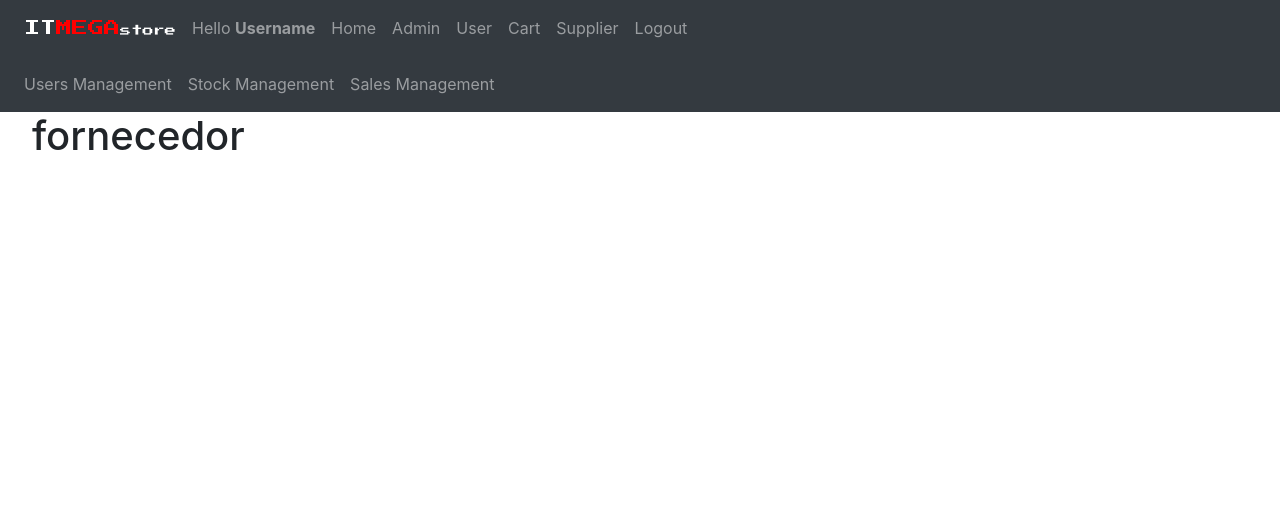
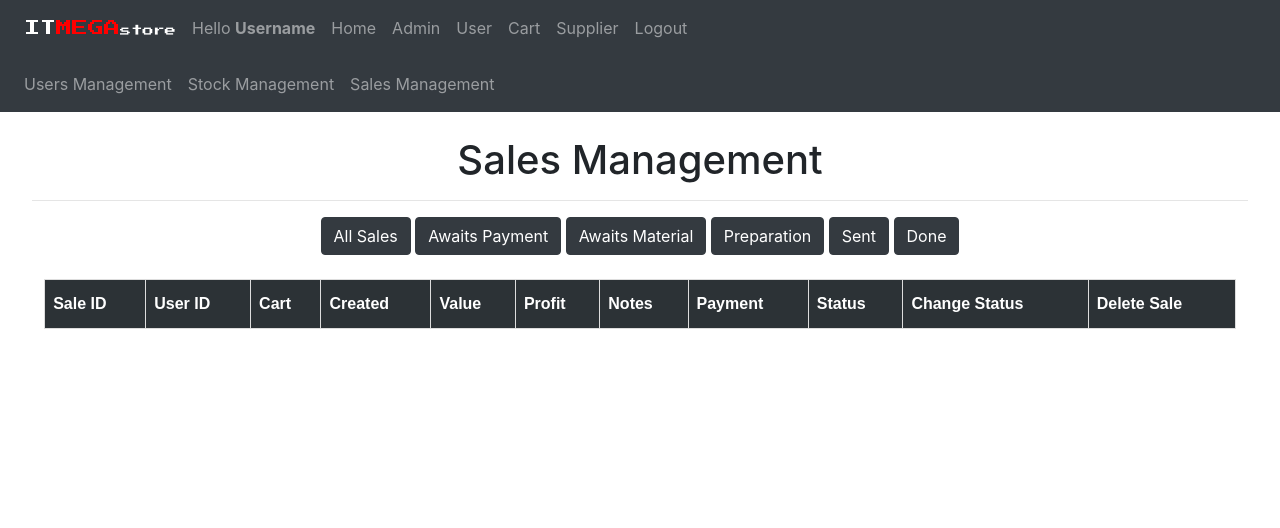
Before and after one commit to DiogoLeiteF/flask_training, a Flask app: page /supplier in a window 1280 px wide. Shown: the top 528 px of the page. Run offline with Flask 2, Linux system fonts and the light colour scheme; a user stored in the database is signed in; lists and menus that the app fills with data are empty; some libraries are stand-ins or nearby versions.

Commit message:
user page ongoing

```diff
--- a/website/templates/base.html
+++ b/website/templates/base.html
@@ -53,7 +53,7 @@
 
           {% if user.user_type == 'user' %}
           <a class="nav-item nav-link" id="home" href="/">Home</a>
-          <a class="nav-item nav-link" id="user" href="/user">User</a>
+          <a class="nav-item nav-link" id="user" href="/user/all">User</a>
           <a class="nav-item nav-link" id="cart" href="/cart/{{ user.id }}"
             >Cart</a
           >
@@ -70,7 +70,7 @@
           {% elif user.user_type == 'admin'%}
           <a class="nav-item nav-link" id="home" href="/">Home</a>
           <a class="nav-item nav-link" id="admin" href="/admin">Admin</a>
-          <a class="nav-item nav-link" id="user" href="/user">User</a>
+          <a class="nav-item nav-link" id="user" href="/user/all">User</a>
           <a class="nav-item nav-link" id="cart" href="/cart/{{ user.id }}"
             >Cart</a
           >
@@ -85,7 +85,7 @@
 
           <!-- just for testing -->
 
-          <a class="nav-item nav-link" id="user" href="/user">User</a>
+          <a class="nav-item nav-link" id="user" href="/user/{{ user.id }}/all">User</a>
           <a class="nav-item nav-link" id="cart" href="/cart/{{ user.id }}"
             >Cart</a
           >
--- a/website/templates/supplier.html
+++ b/website/templates/supplier.html
@@ -1,6 +1,68 @@
 {% extends "base.html" %} {% block title %}Supplier{% endblock %} {% block
     content %}
 
-<h1>fornecedor</h1>
+    <br />
+
+    <h1 align="center">Sales Management</h1>
+    <hr />
+    <div align="center">
+      <a href="/admin-sales-management/all" class="btn btn-dark">All Sales</a>
+      <a href="/admin-sales-management/awaits-payment" class="btn btn-dark"
+        >Awaits Payment</a
+      >
+      <a href="/admin-sales-management/awaits-material" class="btn btn-dark"
+        >Awaits Material</a
+      >
+      <a href="/admin-sales-management/preparation" class="btn btn-dark"
+        >Preparation</a
+      >
+      <a href="/admin-sales-management/sent" class="btn btn-dark">Sent</a>
+      <a href="/admin-sales-management/done" class="btn btn-dark">Done</a>
+    </div>
+    <br />
+    <div class="container-users">
+      <table id="stock-table">
+        <thead>
+          <tr>
+            <th>Sale ID</th>
+            <th>User ID</th>
+            <th>Cart</th>
+            <th>Created</th>
+            <th>Value</th>
+            <th>Profit</th>
+            <th>Notes</th>
+            <th>Payment</th>
+            <th>Status</th>
+            <th>Change Status</th>
+            <th>Delete Sale</th>
+          </tr>
+        </thead>
+        <tbody>
+          {% for sale in sales %}
+          <tr>
+            <td class="center">{{ sale.sale_id }}</td>
+            <td>{{sale.user_id }}</td>
+            <td>{{ sale.material }}</td>
+            <td>{{ sale.date_created }}</td>
+            <td class="center">{{ sale.total_value }}</td>
+            <td class="center">{{ sale.profit }}</td>
+            <td>{{ sale.delivery_notes }}</td>
+            <td class="center">{{ sale.payment_method }}</td>
+            <td class="center">{{ sale.status }}</td>
+            <td class="center">
+              <a href="/update-sale/{{ sale.sale_id }}" class="btn btn-dark">
+                Update
+              </a>
+            </td>
+            <td class="center">
+              <a href="/delete-sale/{{ sale.sale_id }}" class="btn btn-danger"
+                >DELETE</a
+              >
+            </td>
+          </tr>
+          {% endfor %}
+        </tbody>
+      </table>
+    </div>
 
     {% endblock %}
--- a/website/views.py
+++ b/website/views.py
@@ -51,19 +51,63 @@ def add_to_cart(user_id, prod_id):
     return redirect(url_for('views.home', ))
 
 
-@views.route('/user')
+@views.route('/user/<stat>')
 @login_required
-def user():
-    return render_template('user.html', user=current_user)
+def user(stat='all'):
+    if stat == 'all':
+        sales = Sale.query.filter_by(user_id=current_user.id).all()
+    elif stat == 'awaits-payment':
+        sales = Sale.query.filter_by(
+            user_id=current_user.id, status='Awaits Payment').all()
+    elif stat == 'awaits-material':
+        sales = Sale.query.filter_by(
+            user_id=current_user.id, status='Awaits Material').all()
+    elif stat == 'preparation':
+        sales = Sale.query.filter_by(
+            user_id=current_user.id, status='Preparation').all()
+    elif stat == 'sent':
+        sales = Sale.query.filter_by(
+            user_id=current_user.id, status='Sent').all()
+    elif stat == 'done':
+        sales = Sale.query.filter_by(
+            user_id=current_user.id, status='Done').all()
+
+    return render_template('user.html', user=current_user, sales=sales)
+
+
+@views.route('/user/all/update-data', methods=['GET', 'POST'])
+@login_required
+def update_user():
+    if request.method == 'POST':
+        first_name = request.form.get('first_name')
+        last_name = request.form.get('last_name')
+        nif = request.form.get('nif')
+        address = request.form.get('address')
+        phone = request.form.get('phone')
+
+        update_user = User.query.filter_by(id=current_user.id).first()
+
+        if first_name:
+            update_user.first_name = first_name
+        if last_name:
+            update_user.last_name = last_name
+        if nif:
+            update_user.nif = nif
+        if address:
+            update_user.address = address
+        if phone:
+            update_user.phone = phone
+
+        db.session.add(update_user)
+        db.session.commit()
+        flash('User updated successfully', category='success')
+        return redirect(url_for('views.user', stat='all'))
 
 
 @views.route('/supplier')
 @login_required
 def supplier():
     return render_template('supplier.html', user=current_user)
-
-
-
 
 
 @views.route('/cart/<id>', methods=['GET', 'POST'])
@@ -94,7 +138,8 @@ def cart(id):
                         product.stock -= value
                         product.sold += value
                         new_sale.total_value += product.retail_price * value
-                        new_sale.profit += product.retail_price * value - product.supplier_price * value
+                        new_sale.profit += product.retail_price * \
+                            value - product.supplier_price * value
 
             db.session.add(new_sale)
             user.cart = '{}'
@@ -168,9 +213,7 @@ def cart_del(prod_id, id):
 @login_required
 def payment(id):
 
-
     return render_template('payment.html', id=id, user=current_user)
-
 
 
 ########################################
```
Also changed, not shown: website/templates/user.html (+125 -4 lines), website/database.db.
